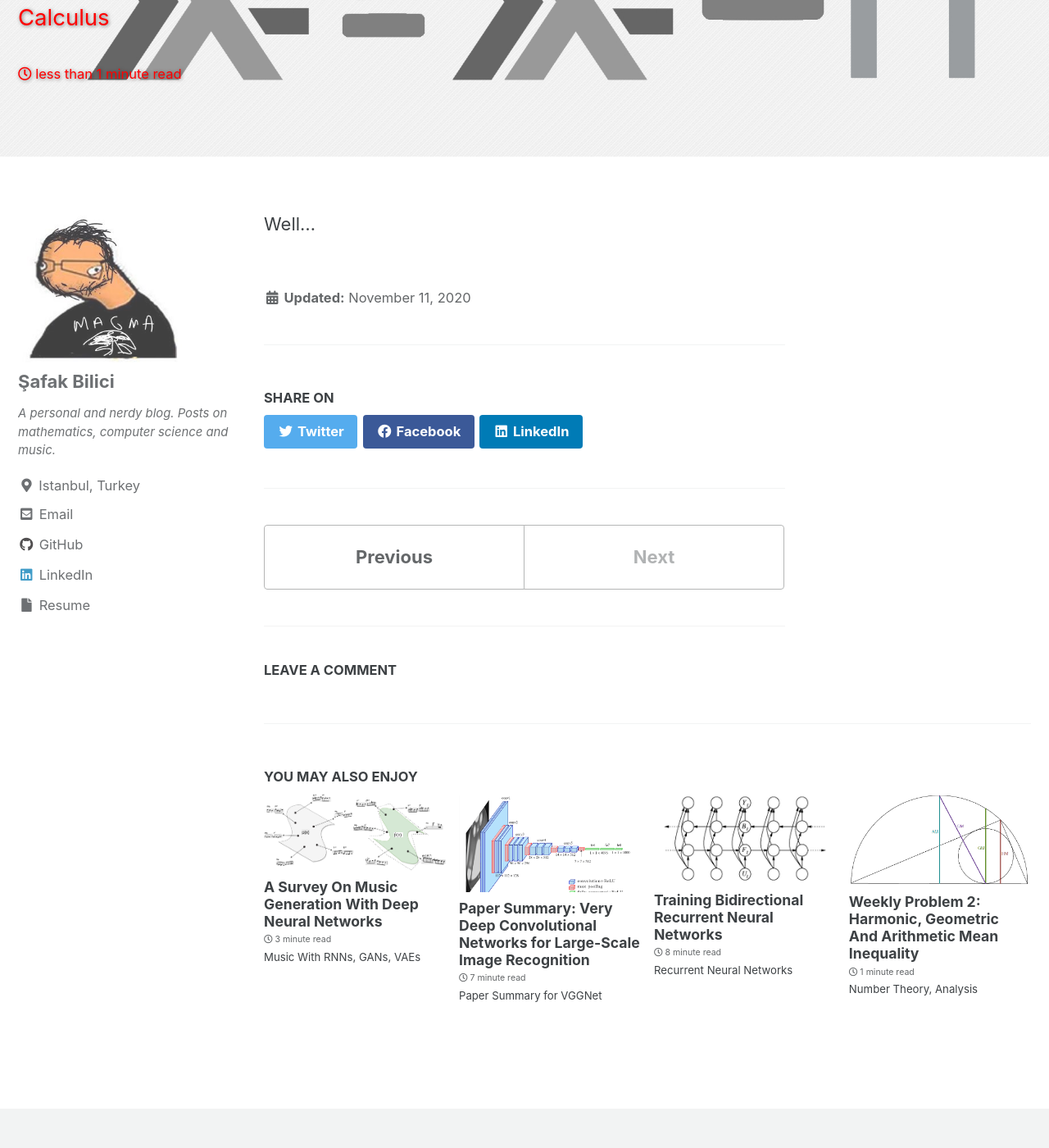
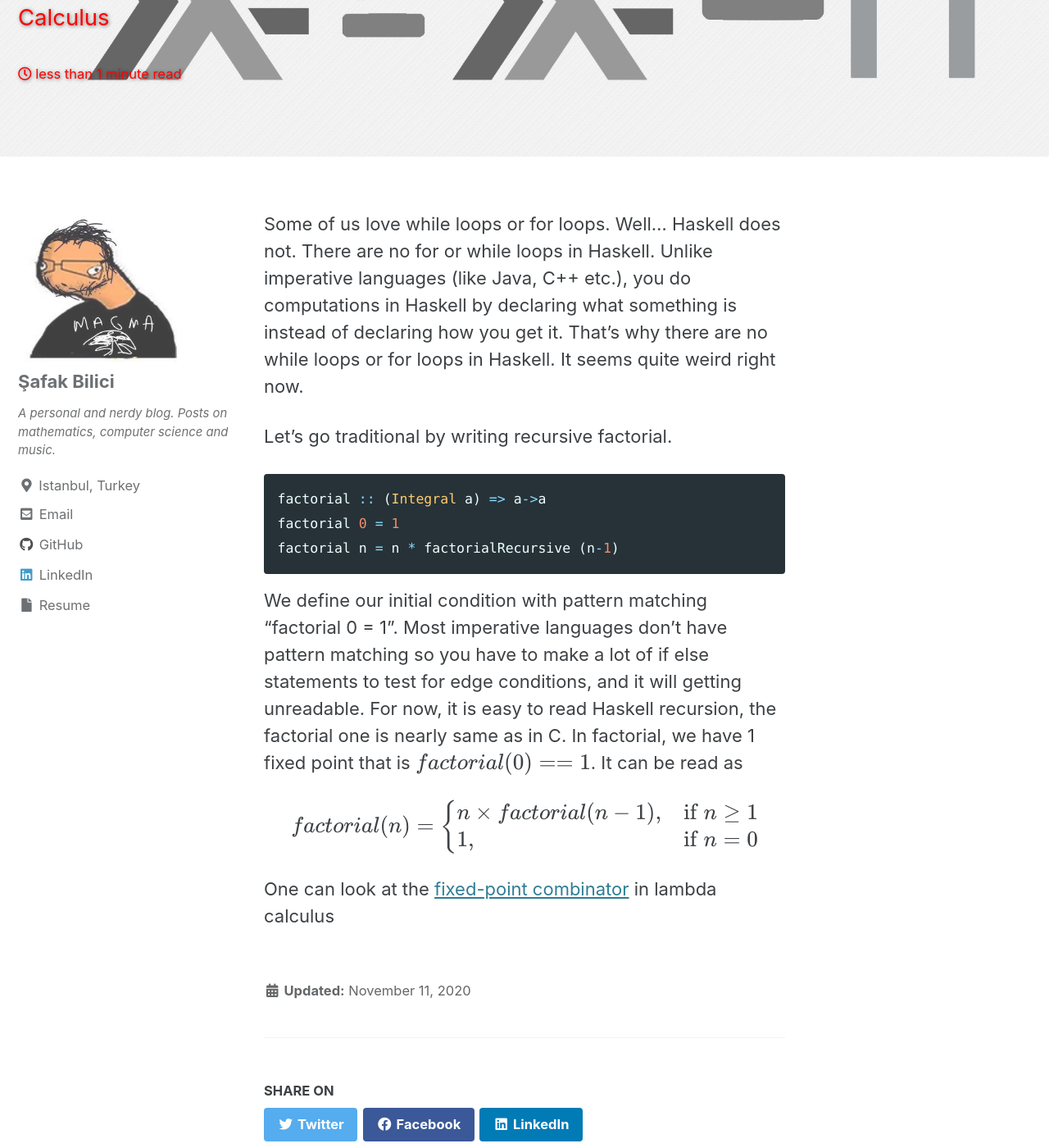
Before and after one commit to safakkbilici/safakkbilici.github.io, a Jekyll site: the page built from _posts/2020-11-11-haskell-loves-recursion.md, in a window 1280 px wide and 1400 px high, scrolled down 276 px. Shown: the whole window at 82% size. Built offline with Jekyll 4.4.1, drawn with Linux system fonts in a browser that asks for light colours; cached includes are drawn as plain includes; formulas are drawn with MathJax 3; comment, search, counter and statistics services are not loaded.

Commit message:
factorial

````diff
--- a/_posts/2020-11-11-haskell-loves-recursion.md
+++ b/_posts/2020-11-11-haskell-loves-recursion.md
@@ -14,4 +14,24 @@ image:
   thumb: "/images/haskellrecursion/header.jpg"
 ---
 
-Well...
+Some of us love while loops or for loops. Well... Haskell does not. There are no for or while loops in Haskell. Unlike imperative languages (like Java, C++ etc.), you do computations in Haskell by declaring what something is instead of declaring how you get it. That's why there are no while loops or for loops in Haskell. It seems quite weird right now.
+
+Let's go traditional by writing recursive factorial.
+
+```haskell
+factorial :: (Integral a) => a->a
+factorial 0 = 1
+factorial n = n * factorialRecursive (n-1)
+```
+
+We define our initial condition with pattern matching "factorial 0 = 1". Most imperative languages don't have pattern matching so you have to make a lot of if else statements to test for edge conditions, and it will getting unreadable. For now, it is easy to read Haskell recursion, the factorial one is nearly same as in C. In factorial, we have 1 fixed point that is $$factorial(0)= = 1$$. It can be read as
+
+$$
+factorial(n)=
+\begin{cases}
+    n \times factorial(n-1),& \text{if }  n\geq 1\\
+    1,              & \text{if } n = 0
+\end{cases}
+$$
+
+One can look at the [fixed-point combinator](https://sookocheff.com/post/fp/recursive-lambda-functions/) in lambda calculus
````
